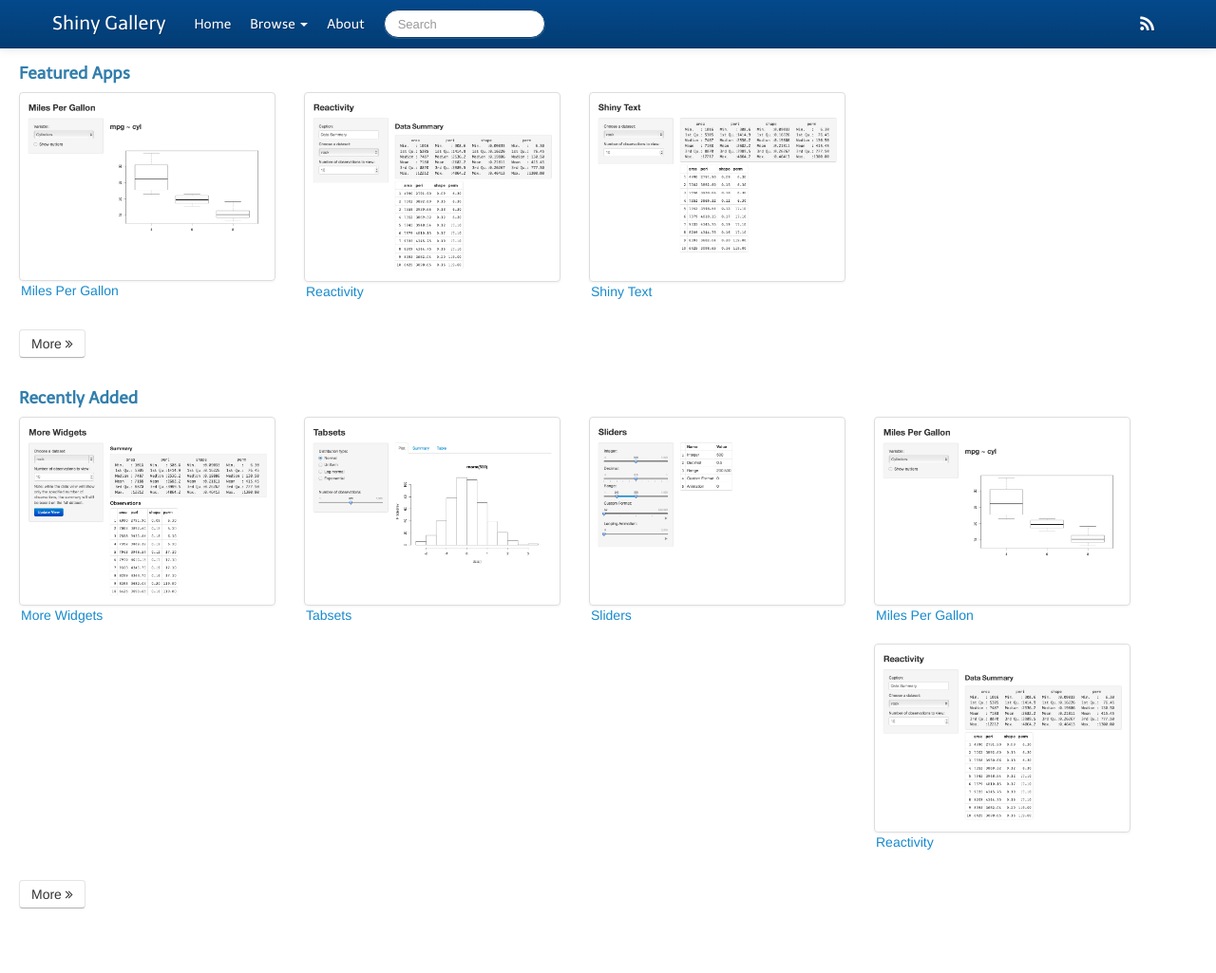
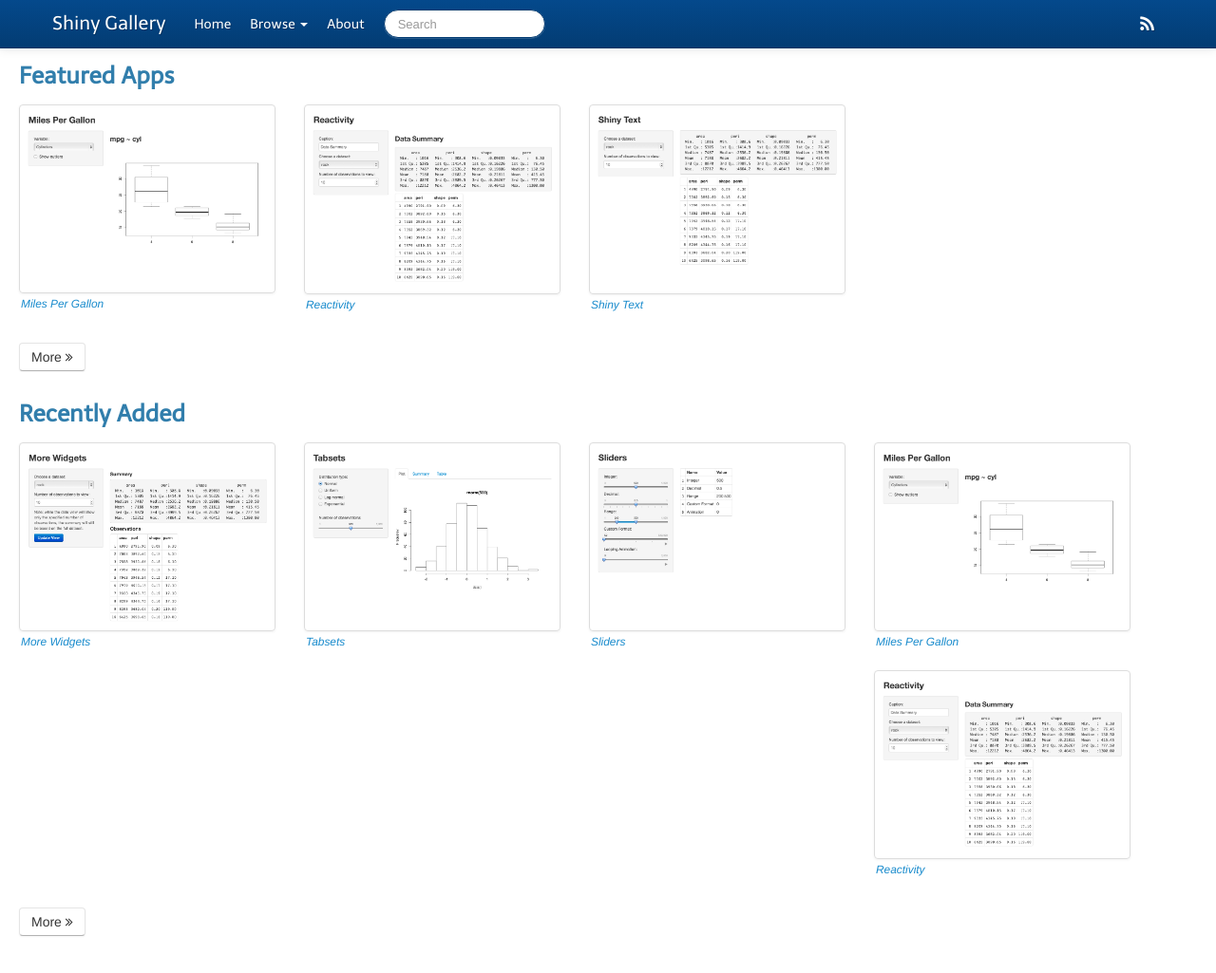
Before and after one commit to daniloCarvalho/shiny-gallery, a Jekyll site: the page built from index.html, in a window 1280 px wide and 1051 px high. Shown: the top 1025 px of the window at 95% size. Built offline with Jekyll 4.4.1, drawn with Linux system fonts in a browser that asks for light colours; comment, search, counter and statistics services are not loaded.

Commit message:
tweak treatment of thumbnail text

```diff
--- a/css/main.css
+++ b/css/main.css
@@ -14,13 +14,11 @@
   padding: 15px;
 }
 
-.home-header {
-  padding-top: 7px;
-}
-
 .app-thumbnail-text {
   padding-left: 2px;
   padding-top: 3px;
+  font-size: 0.85em;
+  font-style: italic;
 }
 
 .twitter-share-button {
--- a/index.html
+++ b/index.html
@@ -2,7 +2,7 @@
 layout: content
 ---
 
-<h4 class="home-header">Featured Apps</h4>
+<h3>Featured Apps</h3>
 
 {% assign app_list = site.tags['featured'] %}
 {% assign limit = 3 %}
@@ -12,7 +12,7 @@
    More <i class="fa fa-angle-double-right"></i>
 </a>
 
-<h4 class="home-header">Recently Added</h4>
+<h3>Recently Added</h3>
 
 {% assign app_list = site.posts %}
 {% assign limit = 5 %}
```
